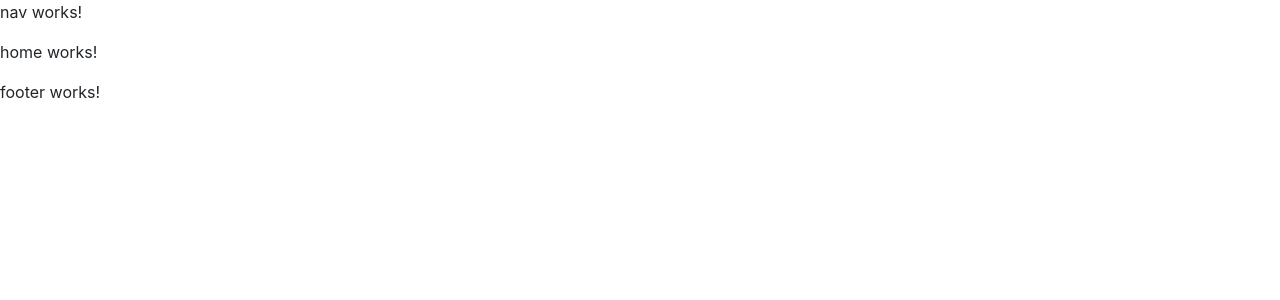
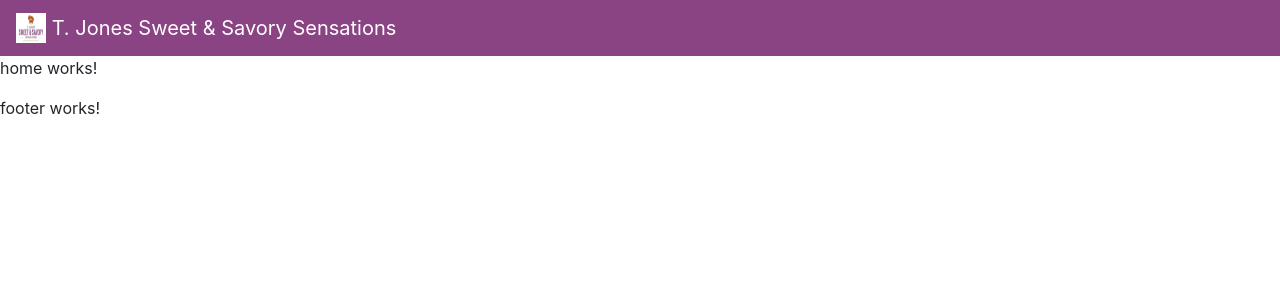
Before and after one commit to TJonesSweetSavory/TJonesSweetSavory.Site, an Angular app: page / in a window 1280 px wide. Shown: the top 300 px of the page. Built offline with nearby package versions, Linux system fonts and the light colour scheme.

Commit message:
some nav styling

```diff
--- a/src/app/shared/nav/nav.component.html
+++ b/src/app/shared/nav/nav.component.html
@@ -1 +1,6 @@
-<p>nav works!</p>
+<nav class="navbar fixed-top navbar-dark">
+    <a class="navbar-brand" href="#">
+      <img src="../../../assets/TJonesSweetSavoryLogoTrim.jpg" width="30" height="30" class="d-inline-block align-top" alt="T. Jones Sweet & Savory Sensations">
+      T. Jones Sweet & Savory Sensations
+    </a>
+  </nav>
--- a/src/app/shared/nav/nav.component.scss
+++ b/src/app/shared/nav/nav.component.scss
@@ -0,0 +1,7 @@
+
+
+$primary-color: #8b4483;
+$secondary-color: #B75F2D;
+.navbar {
+    background-color: $primary-color;
+}
--- a/src/styles.scss
+++ b/src/styles.scss
@@ -1,2 +1,6 @@
 /* You can add global styles to this file, and also import other style files */
 @import "~bootstrap/dist/css/bootstrap.min.css";
+
+body {
+    padding-top: 56px;
+}
```
